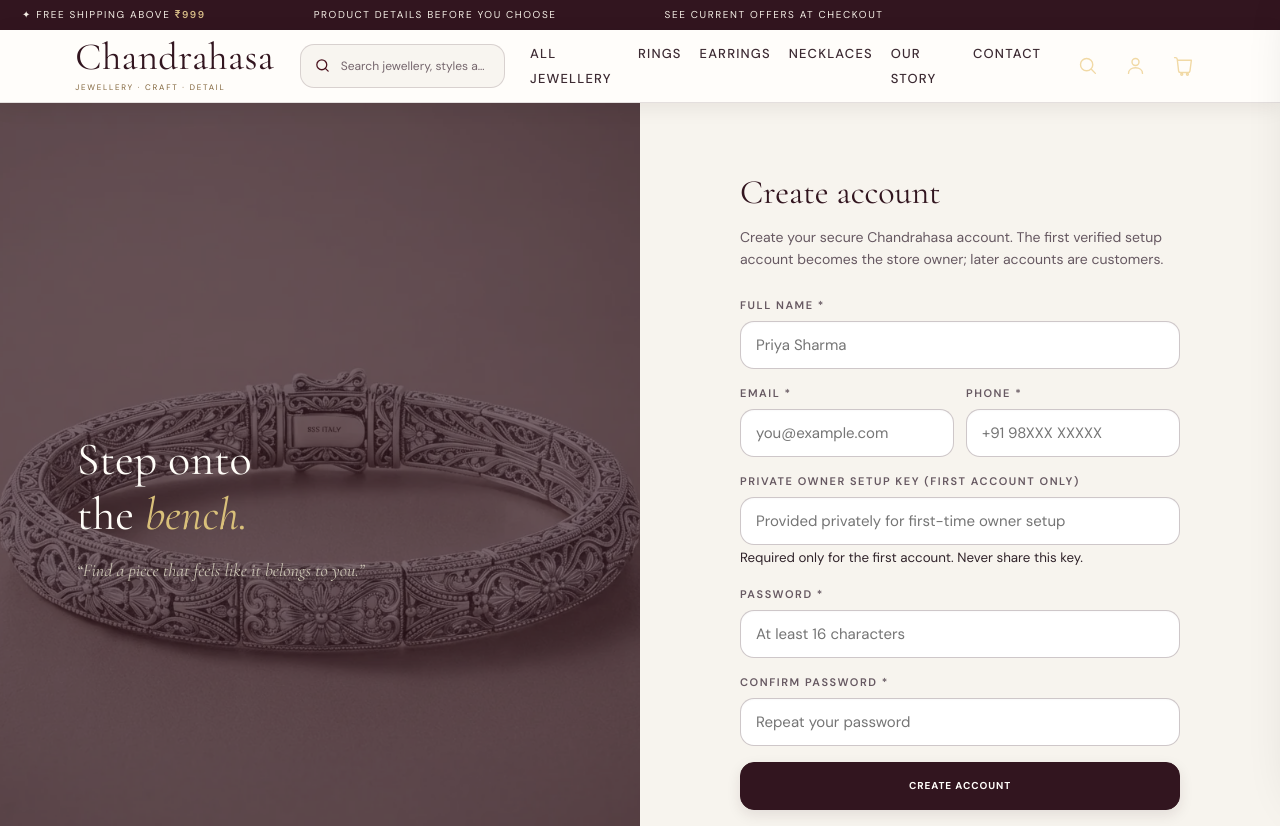
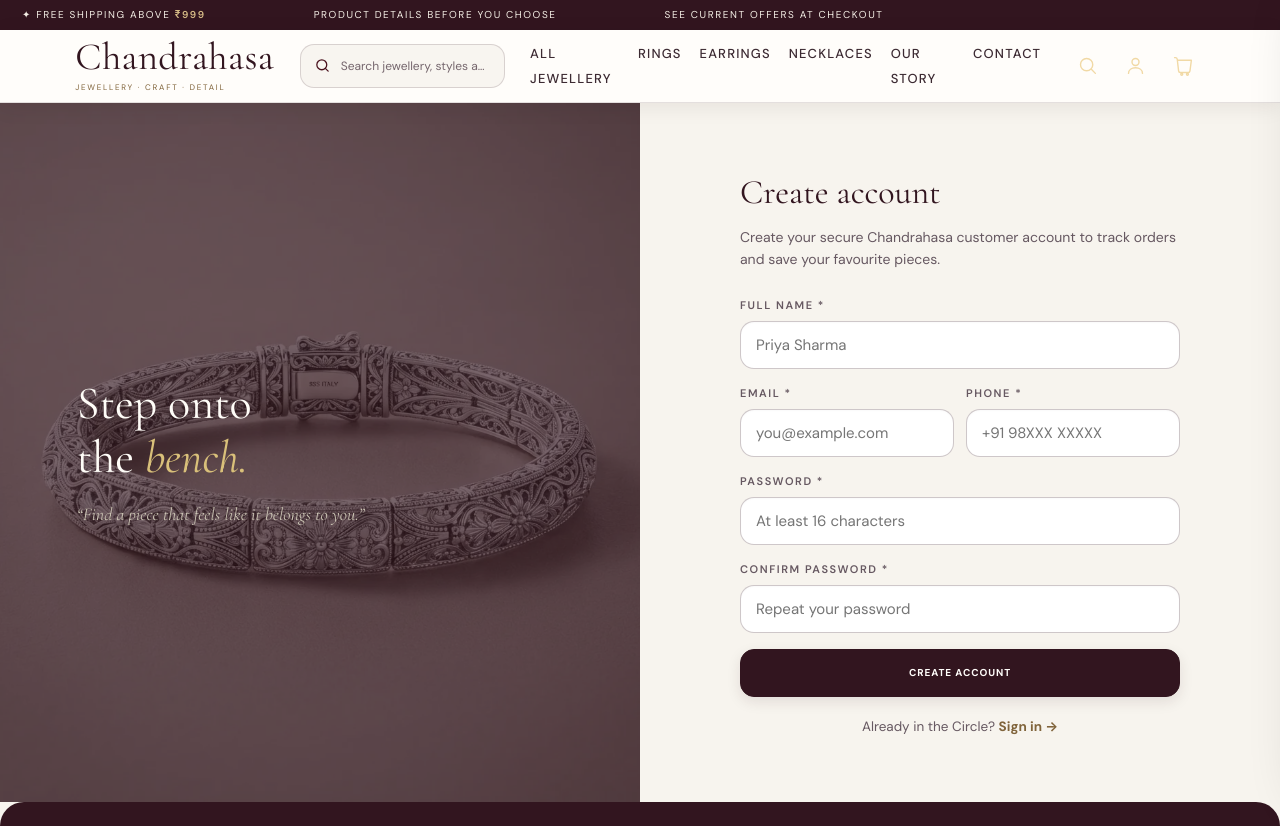
Before and after one commit to kamalupadhyay1876-max/Chandrahasa, a website: page frontend/signup.html in a window 1280 px wide. Shown: the top 826 px of the page. Drawn offline with Linux system fonts and the light colour scheme; no server answers.

Commit message:
Keep owner signup private to the /admin portal

```diff
--- a/frontend/signup.html
+++ b/frontend/signup.html
@@ -21,7 +21,7 @@
   <div class="auth-main">
     <div class="auth-card">
       <h2>Create account</h2>
-      <p class="sub">Create your secure Chandrahasa account. The first verified setup account becomes the store owner; later accounts are customers.</p>
+      <p class="sub">Create your secure Chandrahasa customer account to track orders and save your favourite pieces.</p>
       <div class="form-error" id="authError"></div>
       <form id="signupForm" novalidate>
         <div class="field"><label for="suName">Full name *</label><input id="suName" required autocomplete="name" placeholder="Priya Sharma"></div>
@@ -29,7 +29,6 @@
           <div class="field"><label for="suEmail">Email *</label><input id="suEmail" type="email" required autocomplete="email" placeholder="you@example.com"></div>
           <div class="field"><label for="suPhone">Phone *</label><input id="suPhone" type="tel" required autocomplete="tel" placeholder="+91 98XXX XXXXX" inputmode="tel"></div>
         </div>
-        <div class="field"><label for="suOwnerKey">Private owner setup key (first account only)</label><input id="suOwnerKey" type="password" autocomplete="off" placeholder="Provided privately for first-time owner setup"><small>Required only for the first account. Never share this key.</small></div>
         <div class="field"><label for="suPassword">Password *</label><input id="suPassword" type="password" required minlength="16" autocomplete="new-password" placeholder="At least 16 characters"></div>
         <div class="field"><label for="suPassword2">Confirm password *</label><input id="suPassword2" type="password" required minlength="16" autocomplete="new-password" placeholder="Repeat your password"></div>
         <button type="submit" class="btn btn-dark btn-block" id="signupBtn">Create Account</button>
```
